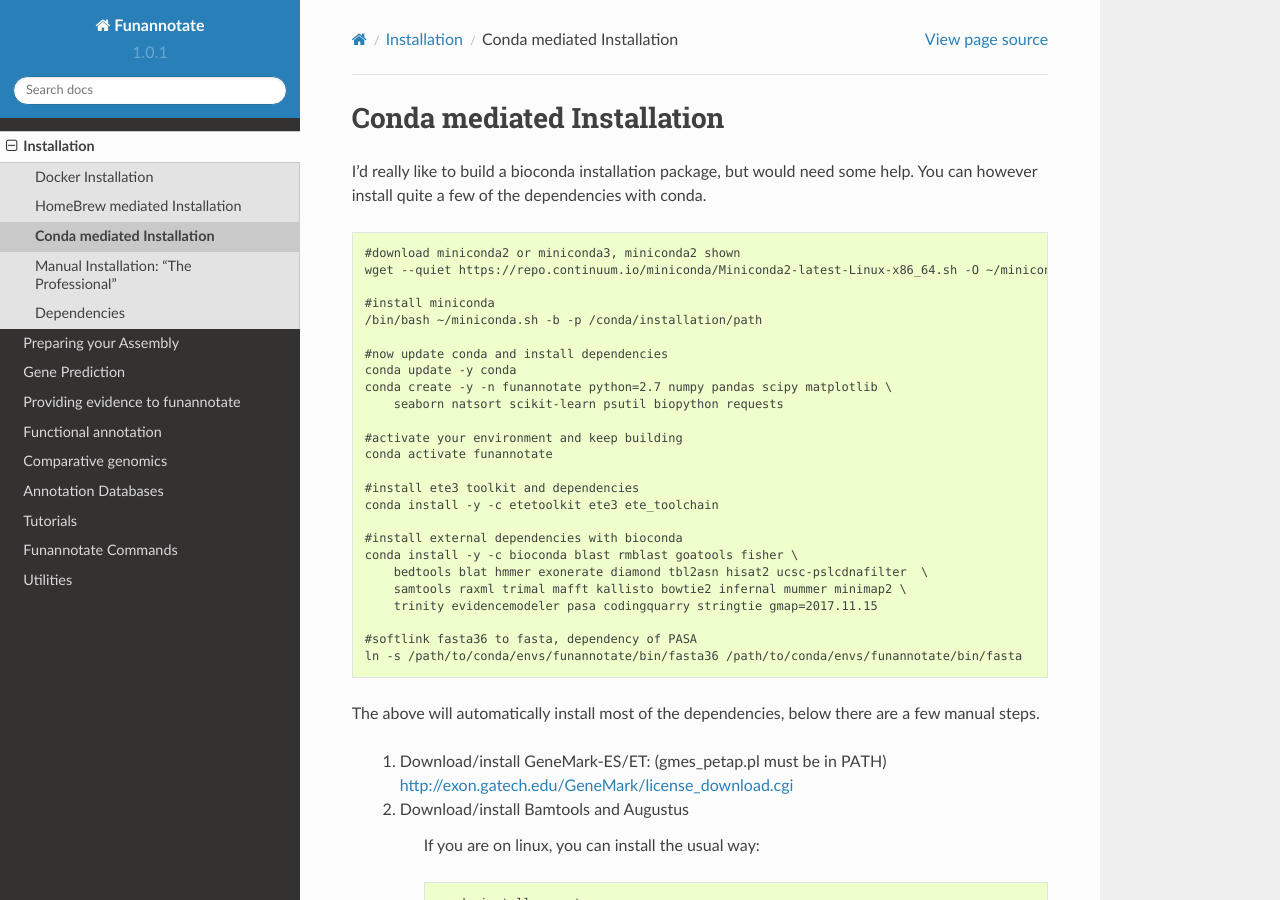
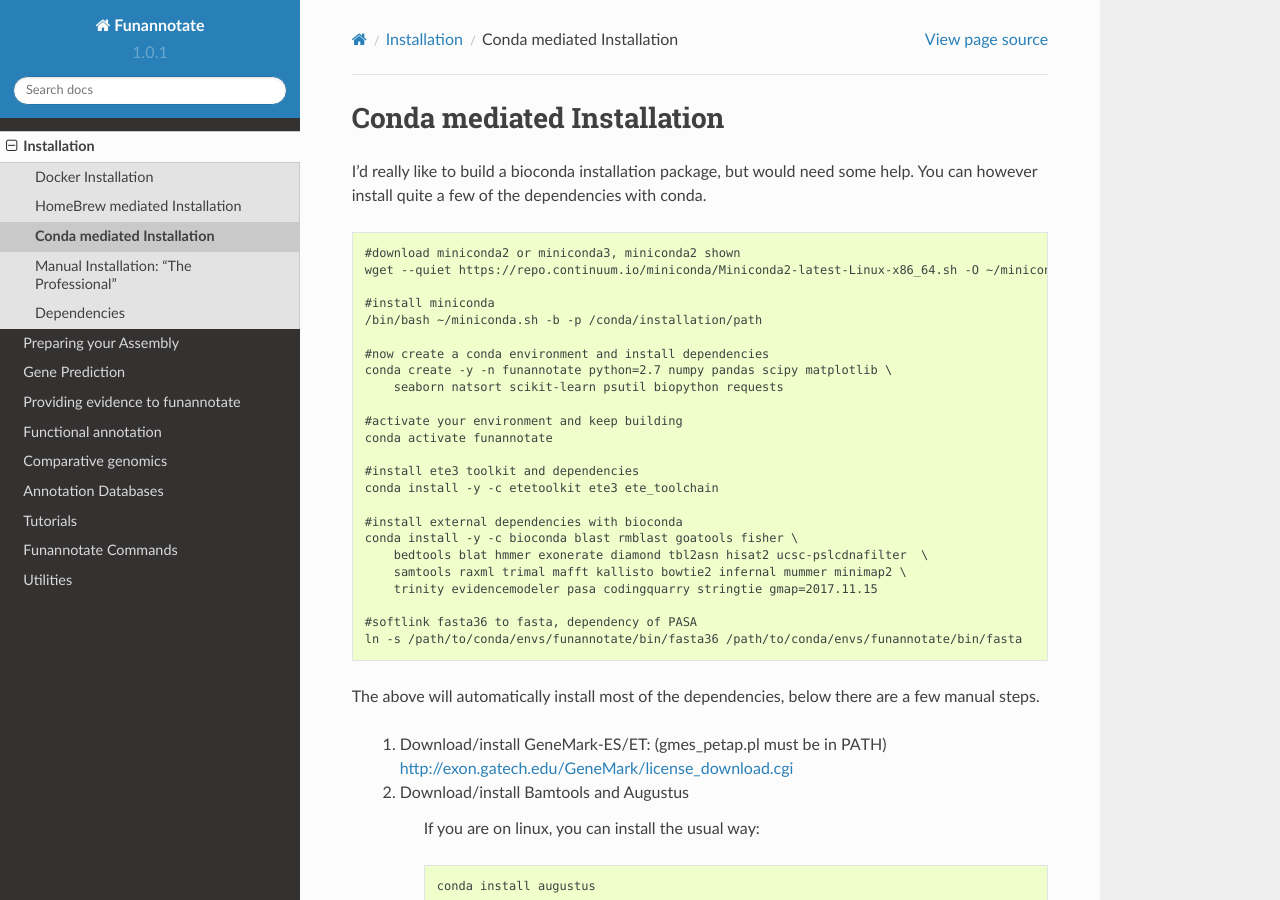
Before and after one commit to nextgenusfs/funannotate, a Sphinx documentation site: the page built from docs/conda.rst, in a window 1280 px wide and 900 px high. Built offline with Sphinx 7.4.7 and the Read the Docs theme 2.0.0, drawn with Linux system fonts in a browser that asks for light colours.

Commit message:
Update conda.rst

```diff
--- a/docs/conda.rst
+++ b/docs/conda.rst
@@ -14,8 +14,7 @@
     #install miniconda
     /bin/bash ~/miniconda.sh -b -p /conda/installation/path
 
-    #now update conda and install dependencies
-    conda update -y conda
+    #now create a conda environment and install dependencies
     conda create -y -n funannotate python=2.7 numpy pandas scipy matplotlib \
         seaborn natsort scikit-learn psutil biopython requests
 
```
